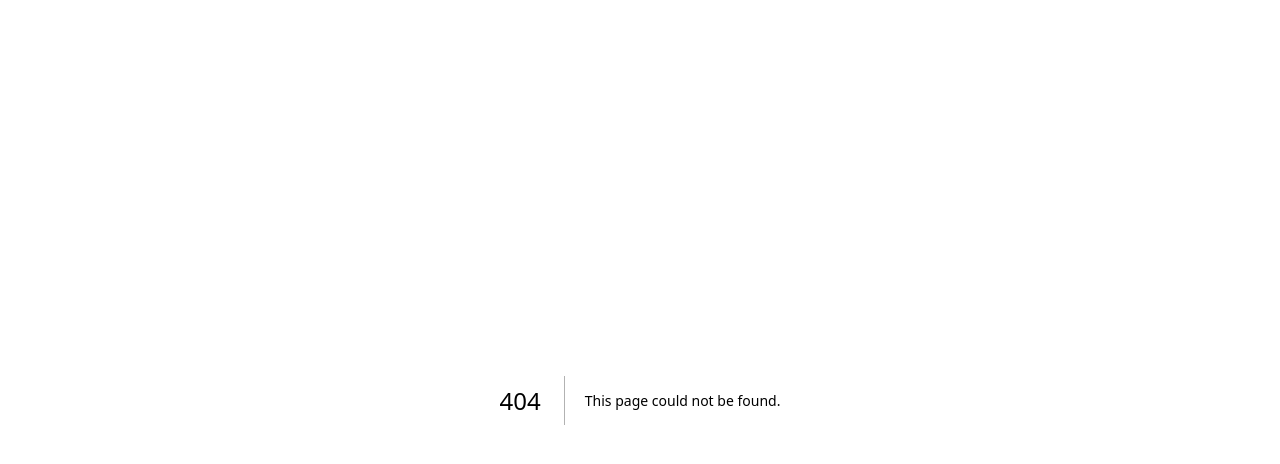
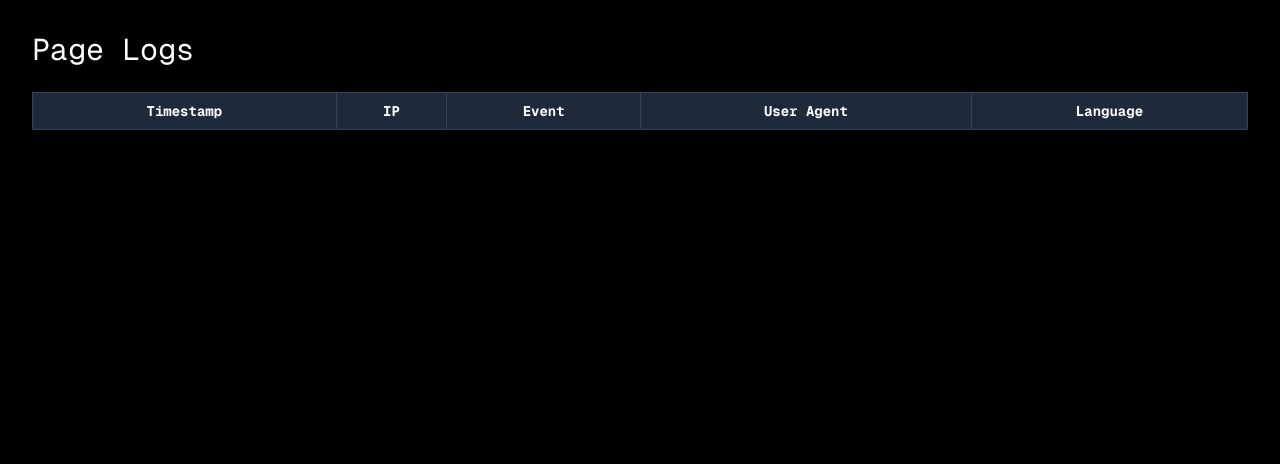
Before and after one commit to ManicJoker/My_Portfolio_Resume, a Next.js app: page /control in a window 1280 px wide. Before the commit this address had no page. Shown: the top 464 px of the page. Built offline with nearby package versions, Linux system fonts and the light colour scheme.

Commit message:
inital commit

```diff
--- /dev/null
+++ b/app/control/page.js
@@ -0,0 +1,35 @@
+import { getLogs } from '../api/track'
+
+export default function ControlPanel () {
+    const logs = getLogs()
+
+    return (
+        <div className="p-8 font-mono bg-black text-white min-h-screen">
+            <h1 className="text-3xl mb-6">Page Logs</h1>
+            <table className="w-full border border-gray-700 text-sm">
+                <thead>
+                    <tr className='bg-gray-800'>
+                        <th className="p-2 border border-gray-700">Timestamp</th>
+                        <th className="p-2 border border-gray-700">IP</th>
+                        <th className="p-2 border border-gray-700">Event</th>
+                        <th className="p-2 border border-gray-700">User Agent</th>
+                        <th className="p-2 border border-gray-700">Language</th>
+                    </tr>
+                </thead>
+                <tbody>
+                    {
+                        logs.map((itm, idx )=> (
+                            <tr key={idx} className="border-t border-gray-700 hover:bg-gray-800">
+                                <td className="p-2">{itm.timestamp}</td>
+                                <td className="p-2">{itm.ip}</td>
+                                <td className="p-2">{itm.event}</td>
+                                <td className="p-2">{itm.userAgent}</td>
+                                <td className="p-2">{itm.languge}</td>
+                            </tr>
+                        ))
+                    }
+                </tbody>
+            </table>
+        </div>
+    )
+}
```
